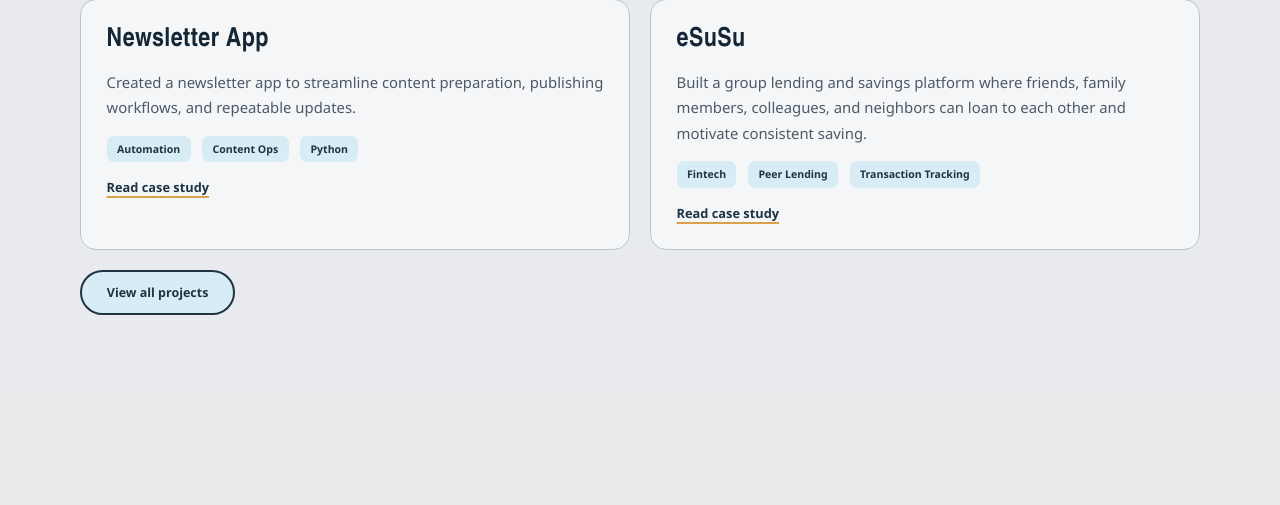
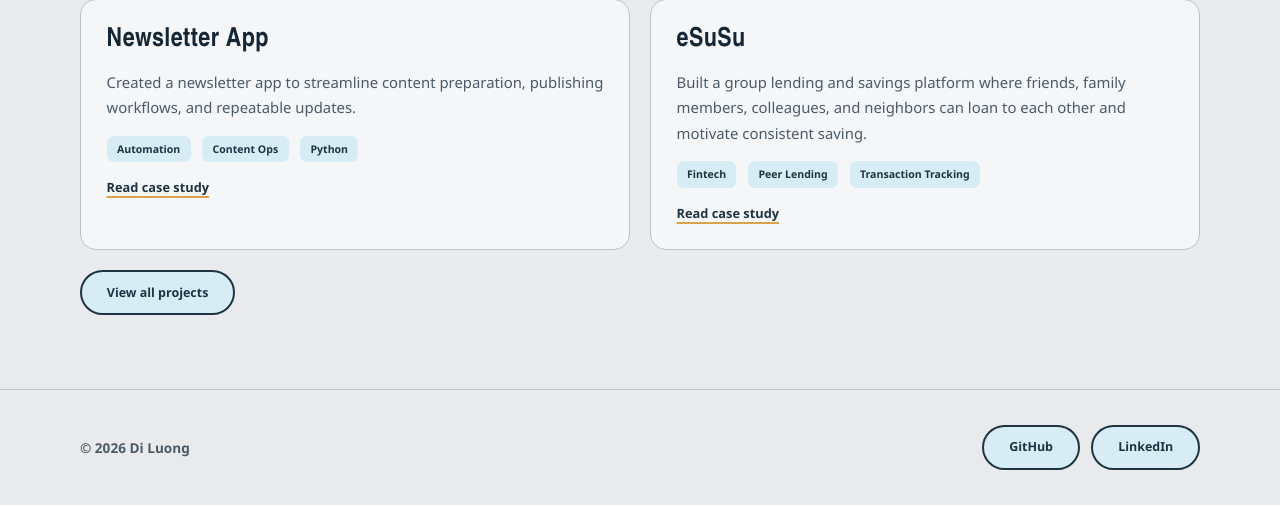
Before and after one commit to fourthletter/my-portfolio, a Flask app: page / in a window 1280 px wide. Shown: the part 1201-1706 px from the top of the page. Before the commit the page ends 1516 px from the top, so only its background shows below. Run offline with Flask 3, Linux system fonts and the light colour scheme.

Commit message:
Add obfuscated LinkedIn link + site footer
Route LinkedIn through /go/ with a new build-time secret, and add a global footer with GitHub/LinkedIn buttons.

Co-authored-by: Cursor <cursoragent@cursor.com>

```diff
--- a/app.py
+++ b/app.py
@@ -2,6 +2,7 @@ from __future__ import annotations
 
 import os
 import secrets
+from datetime import datetime
 from pathlib import Path
 from urllib.parse import urlparse
 
@@ -56,8 +57,9 @@ def safe_http_url_filter(value: str | None) -> str | None:
 
 
 @app.context_processor
-def inject_site_navigation() -> dict[str, list[dict[str, str]]]:
+def inject_site_navigation() -> dict[str, object]:
     return {
+        "current_year": datetime.now().year,
         "nav_items": [
             {"endpoint": "home", "label": "Home"},
             {"endpoint": "about", "label": "Bio"},
--- a/links.py
+++ b/links.py
@@ -9,6 +9,7 @@ from __future__ import annotations
 
 LINK_ENV_KEYS: dict[str, str] = {
     "contact-github": "LINK_CONTACT_GITHUB",
+    "contact-linkedin": "LINK_CONTACT_LINKEDIN",
     "esusu-repo": "LINK_ESUSU_REPO",
     "esusu-press": "LINK_ESUSU_PRESS",
     "nanny-state-repo": "LINK_NANNY_STATE_REPO",
--- a/static/css/styles.css
+++ b/static/css/styles.css
@@ -69,6 +69,31 @@ a:hover {
   background: rgba(232, 234, 237, 0.95);
   backdrop-filter: blur(8px);
   box-shadow: 0 2px 14px rgba(20, 38, 53, 0.05);
+}
+
+.site-footer {
+  border-top: 1px solid rgba(185, 196, 204, 0.9);
+  background: rgba(232, 234, 237, 0.95);
+}
+
+.footer-row {
+  display: flex;
+  align-items: center;
+  justify-content: space-between;
+  gap: 1rem;
+  padding: 2.2rem 0;
+}
+
+.footer-copy {
+  color: var(--muted);
+  font-size: 0.85rem;
+  font-weight: 700;
+}
+
+.footer-links {
+  display: flex;
+  flex-wrap: wrap;
+  gap: 0.72rem;
 }
 
 .nav-row {
@@ -449,6 +474,11 @@ h3 {
     gap: 0.75rem;
   }
 
+  .footer-row {
+    flex-direction: column;
+    align-items: flex-start;
+  }
+
   .hero,
   .section {
     padding: 3.5rem 0;
--- a/templates/base.html
+++ b/templates/base.html
@@ -23,5 +23,15 @@
     </header>
 
     {% block content %}{% endblock %}
+
+    <footer class="site-footer">
+      <div class="container footer-row">
+        <p class="footer-copy">© {{ current_year }} Di Luong</p>
+        <div class="footer-links">
+          <a class="btn btn-secondary" href="{{ url_for('go', slug='contact-github') }}" rel="noopener noreferrer">GitHub</a>
+          <a class="btn btn-secondary" href="{{ url_for('go', slug='contact-linkedin') }}" rel="noopener noreferrer">LinkedIn</a>
+        </div>
+      </div>
+    </footer>
   </body>
 </html>
--- a/templates/index.html
+++ b/templates/index.html
@@ -26,7 +26,7 @@
           <h2 class="eyebrow">Connect</h2>
           <div class="button-row">
             <a href="{{ url_for('go', slug='contact-github') }}" rel="noopener noreferrer" class="btn btn-primary">GitHub</a>
-            <a href="https://www.linkedin.com/in/diluong/" target="_blank" rel="noopener noreferrer" class="btn btn-secondary">LinkedIn</a>
+            <a href="{{ url_for('go', slug='contact-linkedin') }}" rel="noopener noreferrer" class="btn btn-secondary">LinkedIn</a>
           </div>
         </div>
       </div>
```
Also changed, not shown: .github/workflows/deploy-pages.yml, README.md.
